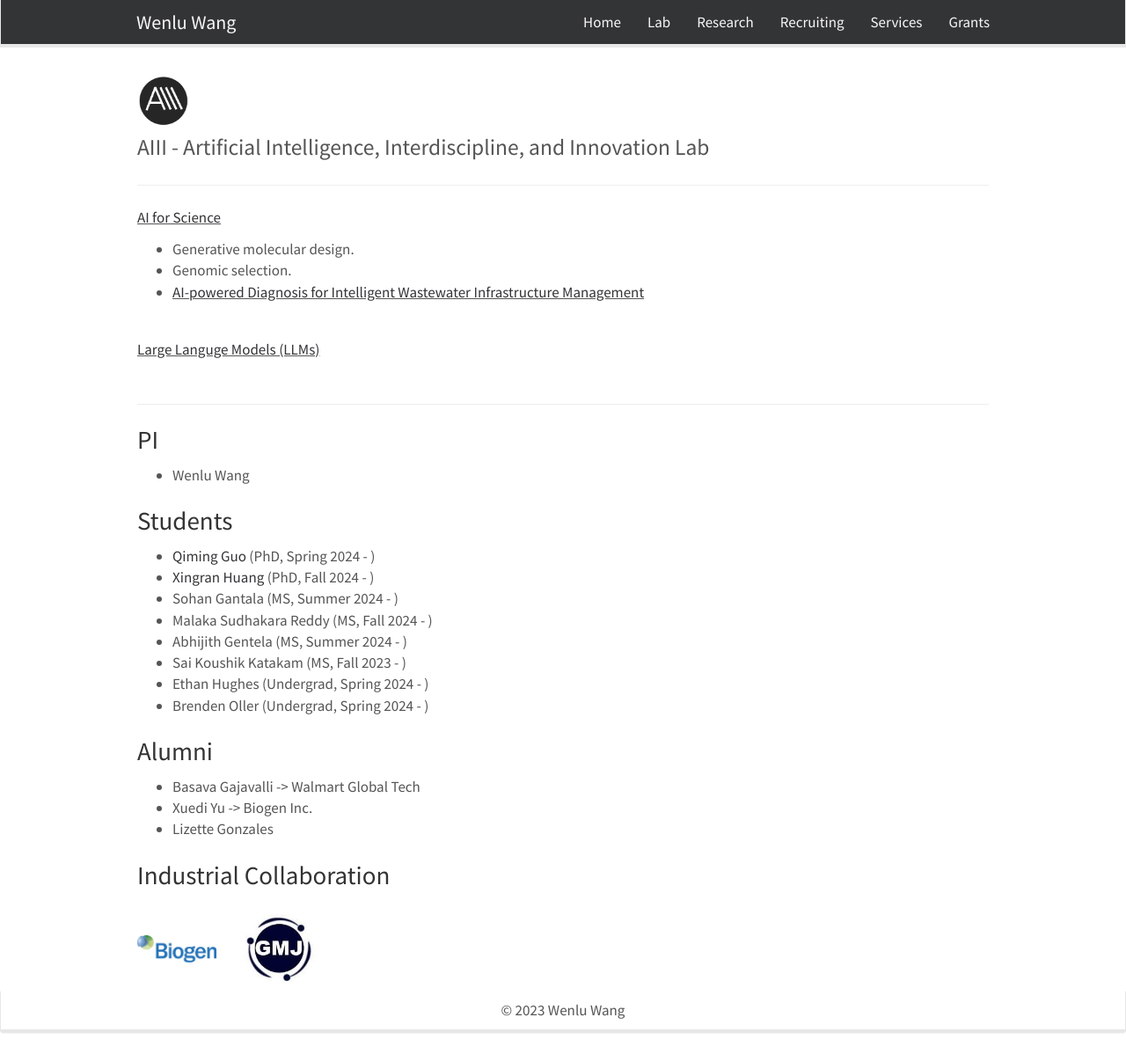
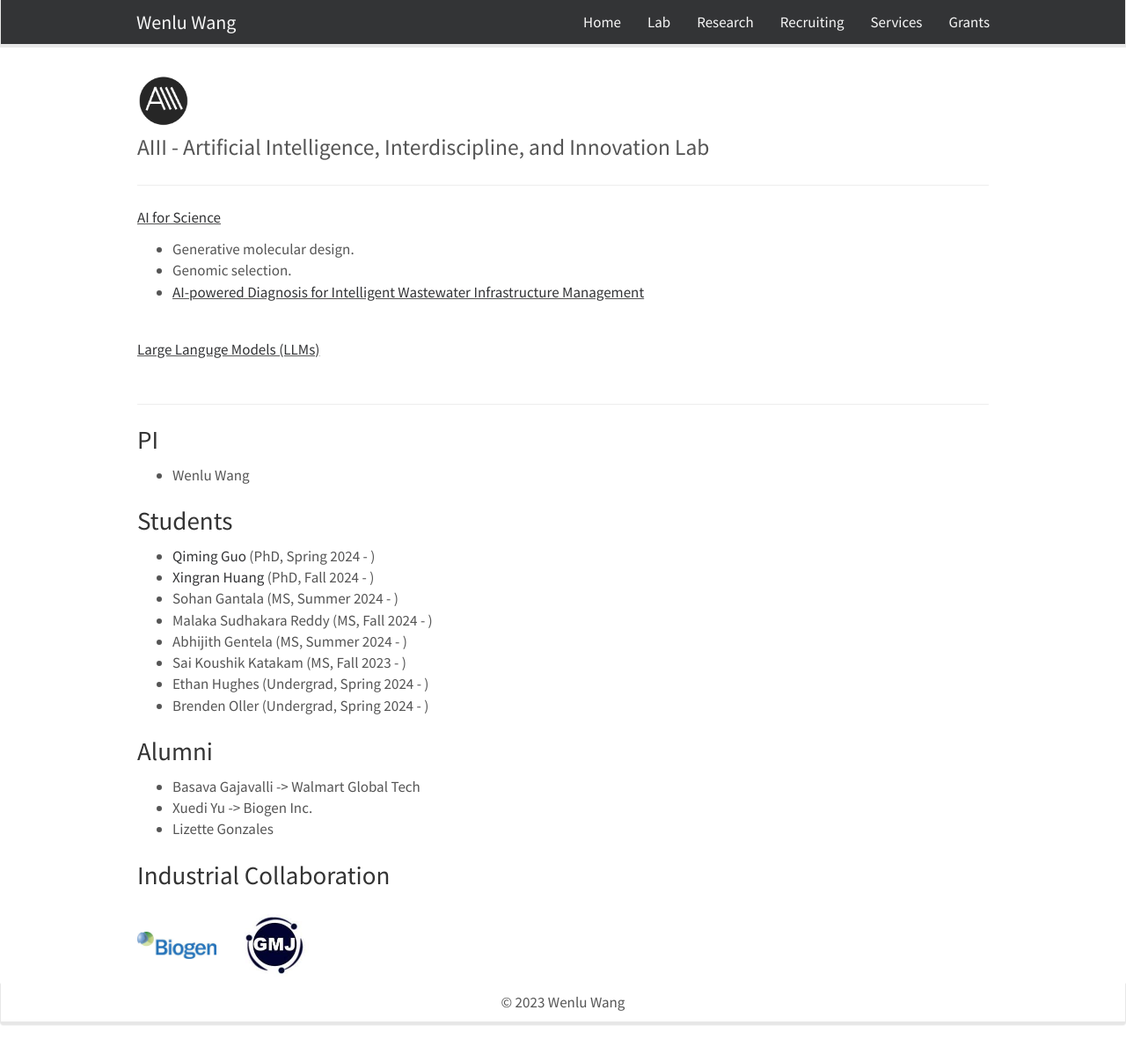
Before and after one commit to WENLU-W/WENLU-W.github.io, a Jekyll site: the page built from docs/_pages/team.md, in a window 1280 px wide and 1198 px high. Shown: the whole window at 88% size. Built offline with Jekyll 4.4.1, drawn with Linux system fonts in a browser that asks for light colours; nearby versions of some CDN libraries.

Commit message:
Update team.md

```diff
--- a/docs/_pages/team.md
+++ b/docs/_pages/team.md
@@ -51,5 +51,5 @@
 
 <left><figure class="third">
   <img src="{{ site.url }}{{ site.baseurl }}/images/biogen.jpeg" style="width: 90px; box-shadow: none">
-  <img src="{{ site.url }}{{ site.baseurl }}/images/gmj.jpeg" style="width: 90px; box-shadow: none">
+  <img src="{{ site.url }}{{ site.baseurl }}/images/gmj.jpeg" style="width: 80px; box-shadow: none">
 </figure></left>
```
